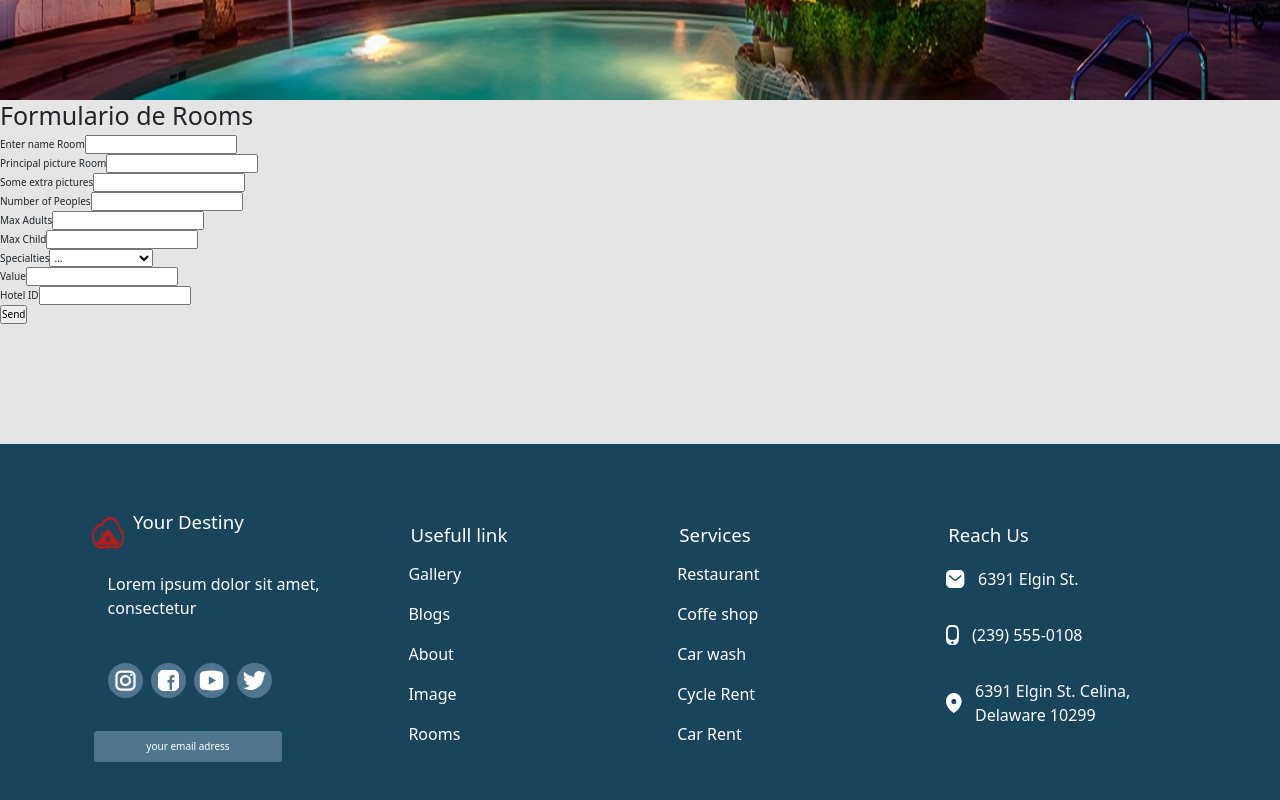
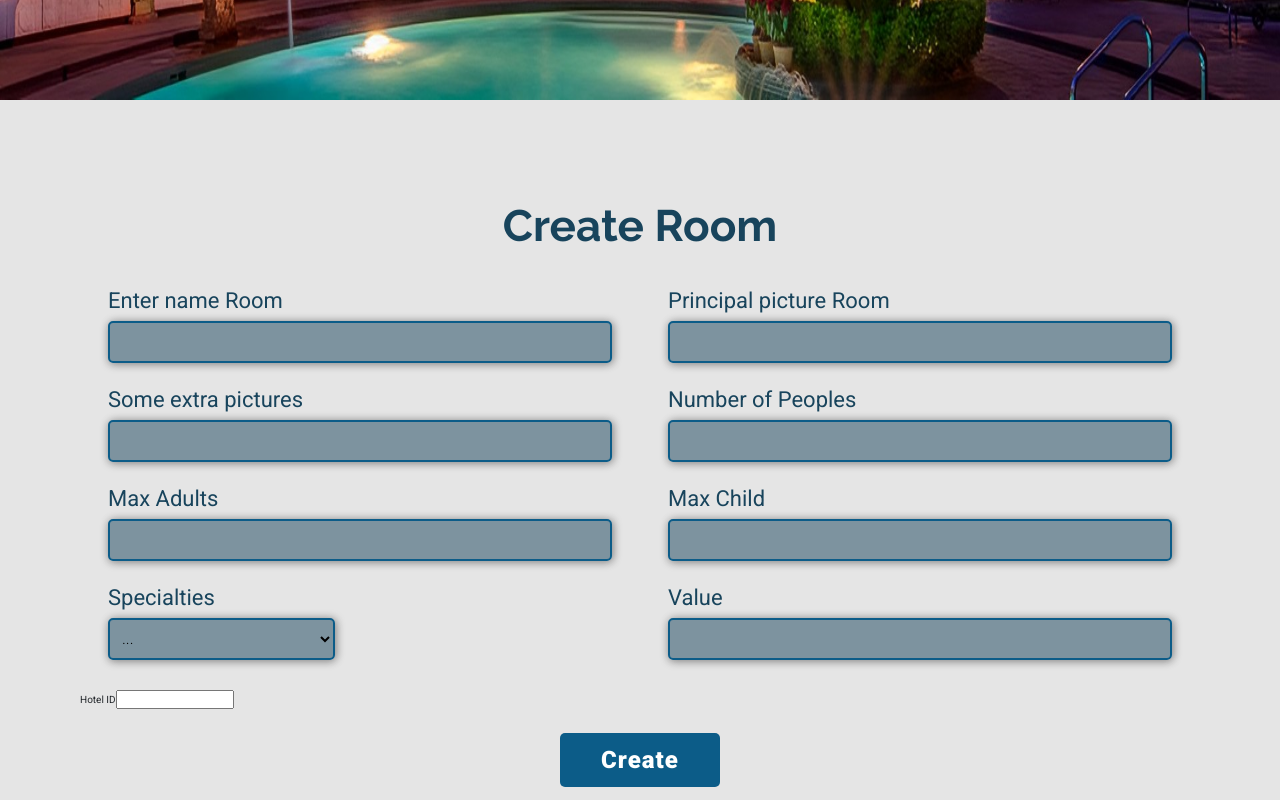
Before and after one commit to IgnacioPerezEtc/Proyecto-Final, a React (Vite) app in the folder client/: page /formRoom in a window 1280 px wide. Shown: the part 600-1400 px from the top of the page. Built offline with nearby package versions, Linux system fonts and the light colour scheme.

Commit message:
feature: From-Rooms

```diff
--- a/client/src/components/FormRooms/FormRooms.jsx
+++ b/client/src/components/FormRooms/FormRooms.jsx
@@ -5,6 +5,7 @@ import { imageValidator } from "../FormHotels/validator";
 import { createRoom } from "../../redux/actions";
 import Header from "../Header/Header";
 import Footer from "../Footer/Footer";
+import style from "./FormRooms.module.css"
 
 const FormRooms = () => {
 
@@ -80,8 +81,12 @@ const FormRooms = () => {
   return (
     <div>
       <Header />
-      <h1>Formulario de Rooms</h1>
-      <form onSubmit={handleSubmit(onSubmit)}>
+
+      <div className={style.containerForm}>
+        <h1 className={style.titleForm}>Create Room</h1>
+        <form className={style.flexContainer} onSubmit={handleSubmit(onSubmit)}>
+          <div className={style.containerInput}>
+            <div className={style.flexInputs}>
               <div>
                 <label>Enter name Room </label>
                 <input
@@ -94,7 +99,7 @@ const FormRooms = () => {
                   }
                 />
                 {
-            errors.numRoom?.type === "required" && <span>Number of Rooms is required </span>
+                  errors.numRoom?.type === "required" && <span className={style.messageError}>Name of Rooms is required </span>
                 }
               </div>
               <div>
@@ -110,9 +115,13 @@ const FormRooms = () => {
                   }
                 />
                 {
-            errors.pictureHome?.type === "required" && <span>Principal picture is required</span> || errors.pictureHome?.type === "validate" && <span>Enter a URL image .png, .jpg, .jpeg, .gif</span>
+                  errors.pictureHome?.type === "required" && <span className={style.messageError}>Principal picture is required</span> || errors.pictureHome?.type === "validate" && <span className={style.messageError}>Enter a URL image .png, .jpg, .jpeg, .gif</span>
                 }
               </div>
+            </div>
+          </div>
+          <div className={style.containerInput}>
+            <div className={style.flexInputs}>
               <div>
                 <label>Some extra pictures </label>
                 <input
@@ -125,7 +134,7 @@ const FormRooms = () => {
                   }
                 />
                 {
-            errors.pictureDetail?.type === "validate" && <span>Enter a URL image .png, .jpg, .jpeg, .gif</span>
+                  errors.pictureDetail?.type === "validate" && <span className={style.messageError}>Enter a URL image .png, .jpg, .jpeg, .gif</span>
                 }
               </div>
               <div>
@@ -142,9 +151,13 @@ const FormRooms = () => {
                   }
                 />
                 {
-            errors.numPeople?.type === "required" && <span>Number of peoples is required</span> || errors.numPeople?.type === "min" && <span>Ingrese un numero de personas mayor a 0</span> || errors.numPeople?.type === "max" && <span>Ingrese un numero de personas menor a 11</span>
+                  errors.numPeople?.type === "required" && <span className={style.messageError}>Number of peoples is required</span> || errors.numPeople?.type === "min" && <span className={style.messageError}>Ingrese un numero de personas mayor a 0</span> || errors.numPeople?.type === "max" && <span className={style.messageError}>Ingrese un numero de personas menor a 11</span>
                 }
               </div>
+            </div>
+          </div>
+          <div className={style.containerInput}>
+            <div className={style.flexInputs}>
               <div>
                 <label>Max Adults </label>
                 <input
@@ -159,7 +172,7 @@ const FormRooms = () => {
                   }
                 />
                 {
-            errors.maxAdult?.type === "required" && <span>Number of Max Adults is required</span> || errors.maxAdult?.type === "min" && <span>Ingrese un numero de personas adultas mayor a 0</span> || errors.maxAdult?.type === "max" && <span>Ingrese un numero de personas adultas menor a 11</span>
+                  errors.maxAdult?.type === "required" && <span className={style.messageError}>Number of Max Adults is required</span> || errors.maxAdult?.type === "min" && <span className={style.messageError}>Ingrese un numero de personas adultas mayor a 0</span> || errors.maxAdult?.type === "max" && <span className={style.messageError}>Ingrese un numero de personas adultas menor a 11</span>
                 }
               </div>
               <div>
@@ -176,11 +189,16 @@ const FormRooms = () => {
                   }
                 />
                 {
-            errors.maxChild?.type === "required" && <span>Number of Max Child is required</span> || errors.maxChild?.type === "min" && <span>Ingrese un numero de personas menores, mayor a 0</span> || errors.maxChild?.type === "max" && <span>Ingrese un numero de personas menores, menor a 11</span>
+                  errors.maxChild?.type === "required" && <span className={style.messageError}>Number of Max Child is required</span> || errors.maxChild?.type === "min" && <span className={style.messageError}>Ingrese un numero de personas menores, mayor a 0</span> || errors.maxChild?.type === "max" && <span className={style.messageError}>Ingrese un numero de personas menores, menor a 11</span>
                 }
               </div>
+            </div>
+          </div>
+
+          <div className={style.containerInput}>
+            <div className={style.flexInputs}>
               <div>
-          <div>
+                <div className={style.containerSelect}>
                   <label>Specialties </label>
                   <select
                     {
@@ -197,7 +215,7 @@ const FormRooms = () => {
                     }
                   </select>
                 </div>
-          <div>
+                <div className={style.containerInput}>
                   {
                     input.specialties?.map((specialties) => {
                       return (
@@ -228,8 +246,10 @@ const FormRooms = () => {
                   }
                 />
                 {
-            errors.value?.type === "required" && <span>Value is required</span> || errors.value?.type === "min" && <span>Ingrese un valor mayor a 0</span>
+                  errors.value?.type === "required" && <span className={style.messageError}>Value is required</span> || errors.value?.type === "min" && <span className={style.messageError}>Ingrese un valor mayor a 0</span>
                 }
+              </div>
+            </div>
           </div>
           <div>
             <label>Hotel ID </label>
@@ -246,10 +266,14 @@ const FormRooms = () => {
               errors.hotelId?.type === "required" && <span>Hotel ID is required</span>
             }
           </div>
-        <div>
-          <input type="submit" value="Send"/>
+          <div className={style.containerSend}>
+            <button className={style.buttonCreate} type="submit">
+              Create
+            </button>
           </div>
         </form>
+      </div>
+
       <Footer />
     </div>
   )
--- a/client/src/components/FormRooms/FormRooms.module.css
+++ b/client/src/components/FormRooms/FormRooms.module.css
@@ -0,0 +1,119 @@
+.containerForm {
+    margin: 0 auto;
+    margin-top: 80px;
+    text-align: start;
+    font-family: "Roboto", sans-serif;
+    margin-bottom: 120px;
+  }
+
+  .flexContainer {
+    display: flex;
+    justify-content: center;
+    flex-direction: column;
+    padding-left: 80px;
+    padding-right: 80px;
+    padding-bottom: 80px;
+  }
+
+  .titleForm {
+    font-family: "Raleway", sans-serif;
+    font-size: 4.4rem;
+    font-weight: bold;
+    color: var(--color-blue);
+    padding-left: 80px;
+    padding-top: 20px;
+    padding-right: 80px;
+    text-align: center;
+    padding-bottom: 16px;
+  }
+
+  .containerInput {
+    margin-top: 10px;
+    margin-bottom: 10px;
+    display: flex;
+    flex-direction: column;
+  }
+
+  .flexInputs {
+    display: flex;
+    justify-content: space-around;
+  }
+  .flexInputs div {
+    width: 45%;
+  }
+
+  .containerInput input {
+    width: 100%;
+    height: 42px;
+    margin: 0 auto;
+    background-color: #18445c81;
+    border: 2px solid #0c5c88;
+    border-radius: 5px;
+    color: #000;
+    font-size: 1.6rem;
+    padding-left: 8px;
+    font-weight: lighter;
+    box-shadow: 2px 0px 8px rgba(0, 0, 0, 0.25), 0px 2px 8px rgba(0, 0, 0, 0.25);
+  }
+
+  .containerInput label {
+    color: var(--color-blue);
+    font-size: 2.2rem;
+    font-weight: 500;
+    padding-bottom: 4px;
+  }
+
+  .messageError {
+    color: #4d0404;
+    font-size: 1.8rem;
+    font-weight: normal;
+  }
+
+  .containerSelect {
+    width: 45%;
+    display: flex;
+    flex-direction: column;
+  }
+
+  .containerSelect label {
+    color: var(--color-blue);
+    font-size: 2.2rem;
+    font-weight: 500;
+    padding-bottom: 4px;
+  }
+  .containerSelect select {
+    width: 100%;
+    height: 42px;
+    margin: 0 auto;
+    background-color: #18445c81;
+    border: 2px solid #0c5c88;
+    border-radius: 5px;
+    color: #000;
+    font-size: 1.6rem;
+    padding-left: 8px;
+    font-weight: lighter;
+    box-shadow: 2px 0px 8px rgba(0, 0, 0, 0.25), 0px 2px 8px rgba(0, 0, 0, 0.25);
+  }
+
+  .containerSend{
+    text-align: center;
+    padding-top: 24px;
+}
+
+.buttonCreate{
+    width: 160px;
+    height: 54px;
+    font-size: 2.4rem;
+    font-weight: bold;
+    border: none;
+    background-color: #0c5c88;
+    letter-spacing: 1px;
+    color: #fff;
+    border-radius: 5px;
+}
+
+.buttonCreate:hover{
+    transform: scale(.98);
+    /* transition-timing-function: ease-out;
+    transition-duration: 1s; */
+}
```
Lines whose indentation alone changed are shown as unchanged.
